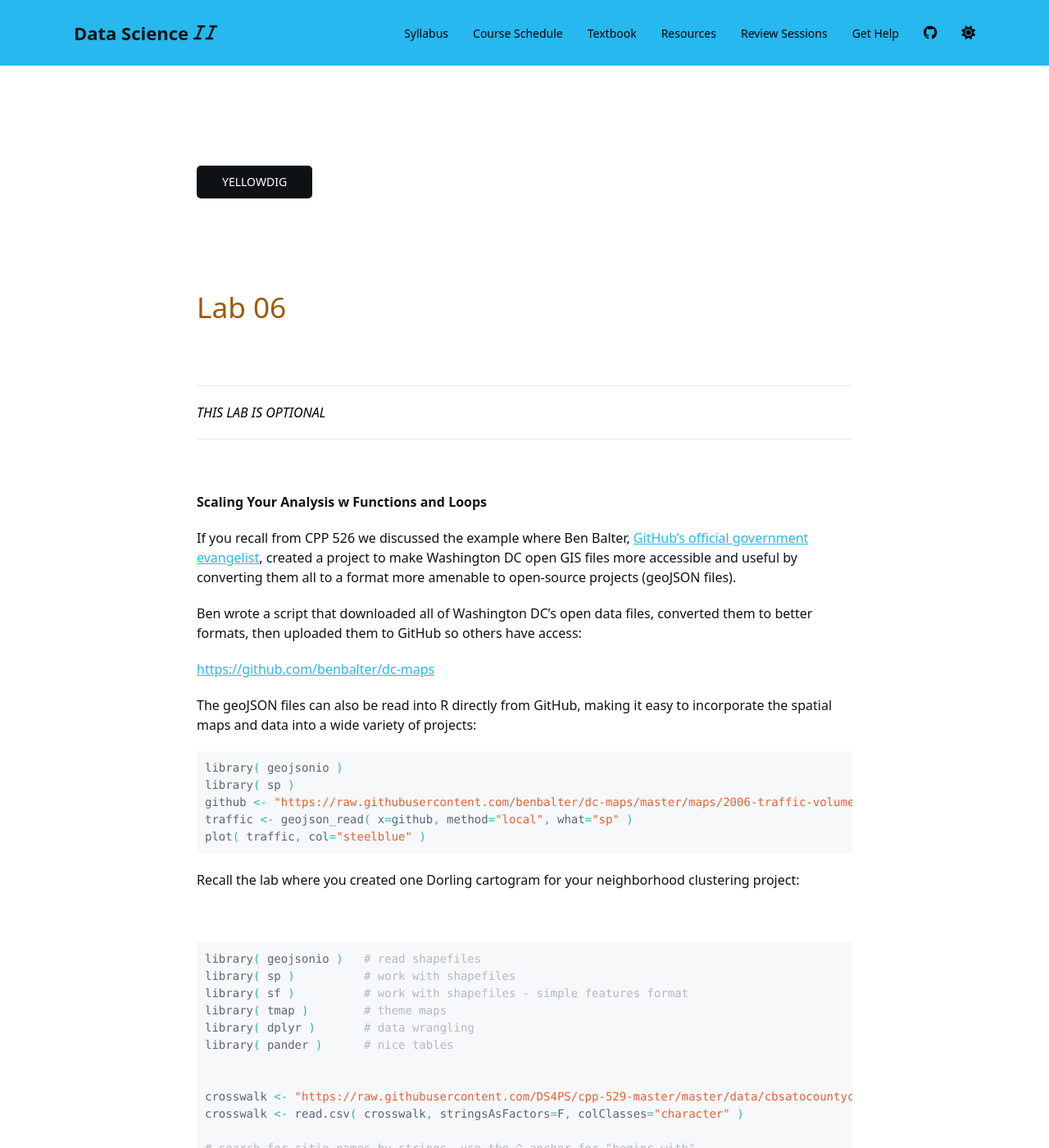
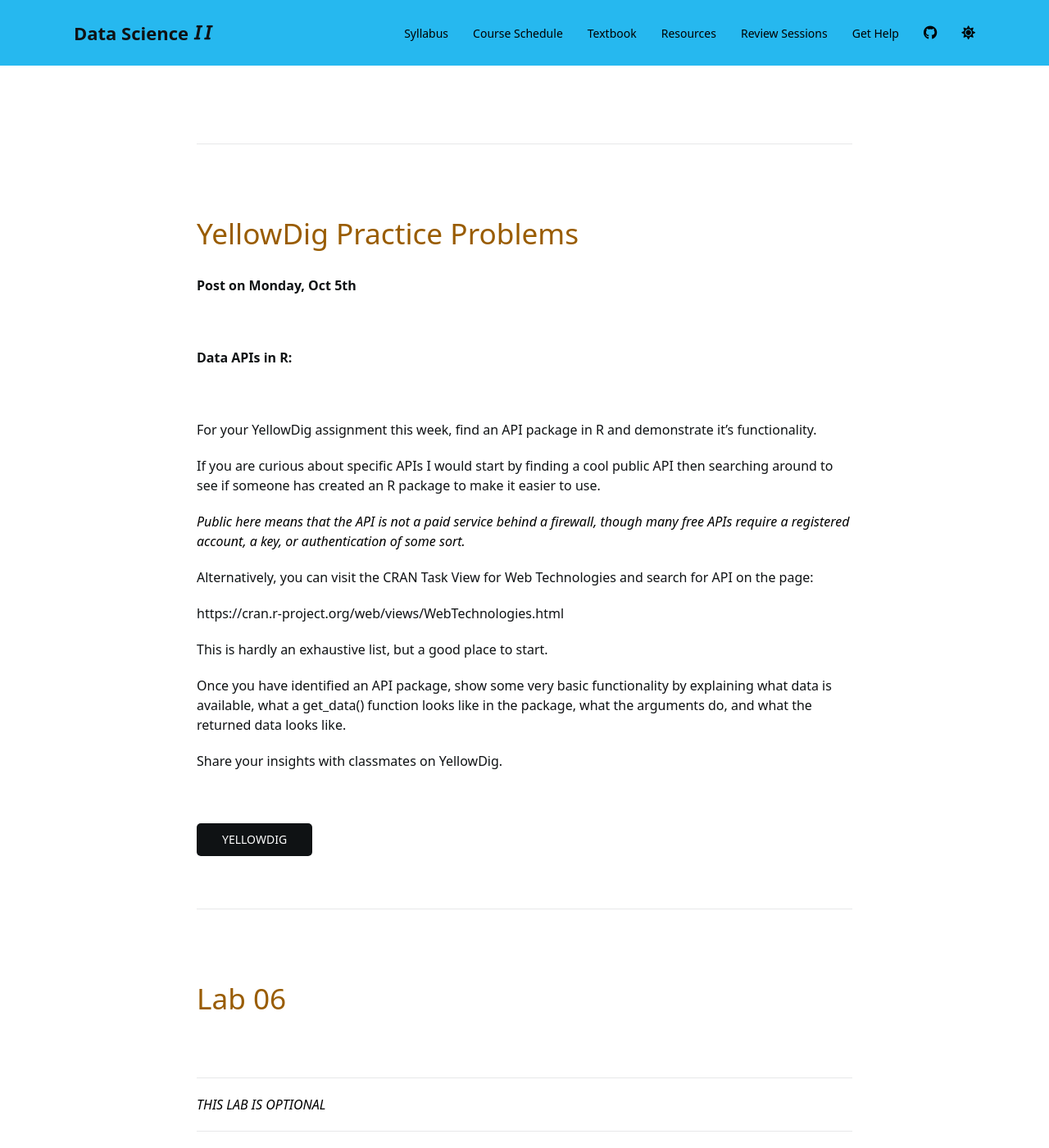
Before and after one commit to DS4PS/cpp-527-fall-2020, a Jekyll site: the page built from schedule.md, in a window 1280 px wide and 1400 px high, scrolled down 64327 px. Shown: the whole window at 82% size. Built offline with Jekyll 4.4.1, drawn with Linux system fonts in a browser that asks for light colours; nearby versions of some CDN libraries; a script bundle is joined from its source files by our own code; library files that are not in the unit come from our copies; a style sheet for code colours, icons or effects is not loaded; some of the changed text lies outside the part shown.

Commit message:
Update schedule.md

```diff
--- a/schedule.md
+++ b/schedule.md
@@ -2730,17 +2730,43 @@ If you have an important dataset that you would like to share with the world, yo
 
 
 <br>
-
-
+<hr>
+<br>
+
+
+## YellowDig Practice Problems
+
+**Post on {{page.yellowdig.post-07}}**
+
+<br>
+
+**Data APIs in R:**
+
+<br>
+
+For your YellowDig assignment this week, find an API package in R and demonstrate it's functionality.
+
+If you are curious about specific APIs I would start by finding a cool public API then searching around to see if someone has created an R package to make it easier to use.
+
+*Public here means that the API is not a paid service behind a firewall, though many free APIs require a registered account, a key, or authentication of some sort.*
+
+Alternatively, you can visit the CRAN Task View for Web Technologies and search for API on the page:
+
+https://cran.r-project.org/web/views/WebTechnologies.html
+
+This is hardly an exhaustive list, but a good place to start.
+
+Once you have identified an API package, show some very basic functionality by explaining what data is available, what a get_data() function looks like in the package, what the arguments do, and what the returned data looks like.
+
+Share your insights with classmates on YellowDig.
 
 <br>
 
 <a class="uk-button uk-button-primary" href="{{page.canvas.yellowdig_url}}">YELLOWDIG</a>
 
-<br><br>
-
-
-
+<br>
+<hr>
+<br>
 
 
 ## Lab 06
```
